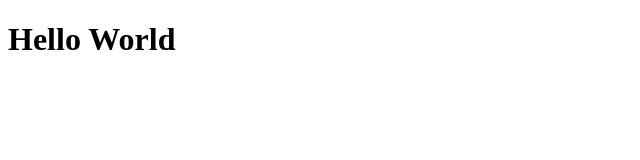
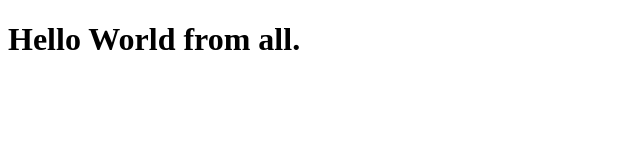
Before and after one commit to imtiazrasul46/examples, a plain HTML site: page index.html in a window 1280 px wide. Shown: the whole page, without its empty margins (0-640 px from the left). Drawn offline with Linux system fonts and the light colour scheme.

Commit message:
Update index.html

```diff
--- a/index.html
+++ b/index.html
@@ -6,6 +6,6 @@
     <title>Example</title>
 </head>
 <body>
-    <h1>Hello World</h1>
+    <h1>Hello World from all.</h1>
 </body>
 </html>
```
